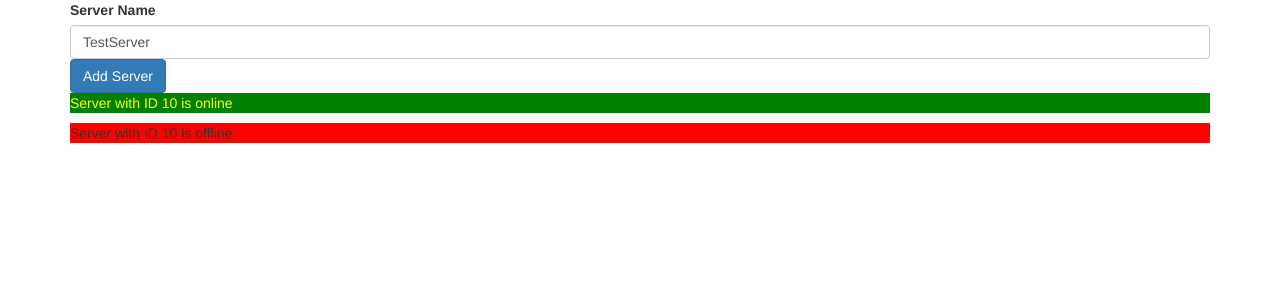
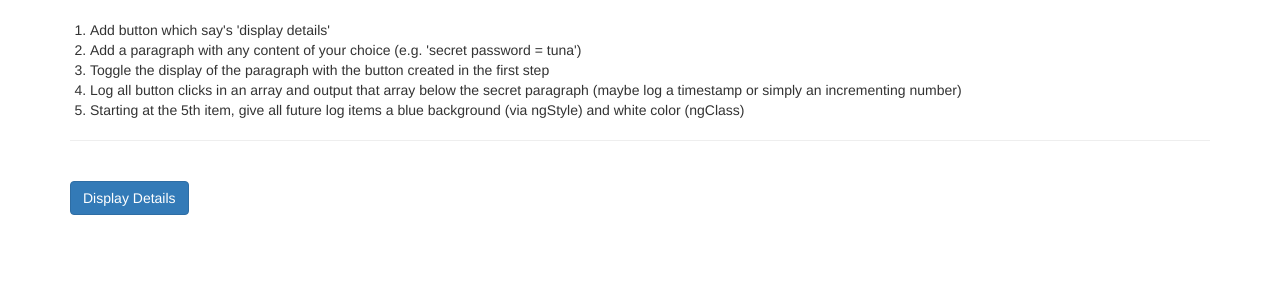
Before and after one commit to WebDevJasonCameron/LearningWebDev_ANGULAR, an Angular app in the folder my-first-app/: page / in a window 1280 px wide. Shown: the top 300 px of the page. Built offline with nearby package versions, Linux system fonts and the light colour scheme.

Commit message:
assignment 03, my work

```diff
--- a/my-first-app/src/app/app.component.html
+++ b/my-first-app/src/app/app.component.html
@@ -1,7 +1,8 @@
 <div class="container">
   <div class="row">
     <div class="col-xs-12">
-      <app-servers></app-servers>
+      <!-- <app-servers></app-servers> -->
+      <app-assignments></app-assignments>
     </div>
   </div>
 </div>
--- a/my-first-app/src/app/app.module.ts
+++ b/my-first-app/src/app/app.module.ts
@@ -9,6 +9,7 @@ import { ServersComponent } from './servers/servers.component';
 import { MytestComponent } from './mytest/mytest.component';
 import { SuccessAlertComponent } from './success-alert/success-alert.component';
 import { WarningAlertComponent } from './warning-alert/warning-alert.component';
+import { AssignmentsComponent } from './assignments/assignments.component';
 
 
 @NgModule({
@@ -18,7 +19,8 @@ import { WarningAlertComponent } from './warning-alert/warning-alert.component';
     ServersComponent,
     MytestComponent,
     SuccessAlertComponent,
-    WarningAlertComponent
+    WarningAlertComponent,
+    AssignmentsComponent
   ],
   imports: [
     BrowserModule,
--- /dev/null
+++ b/my-first-app/src/app/assignments/assignments.component.html
@@ -0,0 +1,20 @@
+<!-- Assignment 003 -->
+
+<ol class="list-group" style="margin: 20px;">
+  <li>Add button which say's 'display details'</li>
+  <li>Add a paragraph with any content of your choice (e.g. 'secret password = tuna')</li>
+  <li>Toggle the display of the paragraph with the button created in the first step</li>
+  <li>Log all button clicks in an array and output that array below the secret paragraph (maybe log a timestamp or simply an incrementing number)</li>
+  <li>Starting at the 5th item, give all future log items a blue background (via ngStyle) and white color (ngClass)</li>
+</ol>
+<hr>
+
+<button
+  class="btn btn-primary"
+  style="margin: 20px 0;"
+  (click)="toggle()">
+    Display Details
+</button>
+
+<p *ngIf="paragraphShow">{{paragraph}}</p>
+<app-assignments *ngFor="let countItem of countList"></app-assignments>
--- /dev/null
+++ b/my-first-app/src/app/assignments/assignments.component.ts
@@ -0,0 +1,40 @@
+// Assignment 03
+/** */
+import { Component, OnInit } from '@angular/core';
+
+@Component({
+  selector: 'app-assignments',
+  templateUrl: './assignments.component.html',
+  styleUrls: ['./assignments.component.css']
+})
+
+
+export class AssignmentsComponent implements OnInit {
+
+  // ATT
+  paragraph = 'Secret Password = tuna';
+  paragraphShow = false;
+  count = 0;
+  countList = [];
+
+  // CON
+  constructor() { }
+
+  // BASE
+  ngOnInit(): void {
+  }
+
+  // FUN
+  toggle(){
+    if(this.paragraphShow === true) {
+      this.paragraphShow = false;
+    }
+    else {
+      this.paragraphShow = true;
+    }
+    this.count ++;
+    this.countList.push(this.count);
+    console.log(this.countList.length);
+  }
+
+}
```
Also changed, not shown: my-first-app/src/app/servers/servers.component.ts (+7 -0 lines), my-first-app/src/app/assignments/assignments.component.css (added), 1 other file (tests, documents, lock files or other folders).
